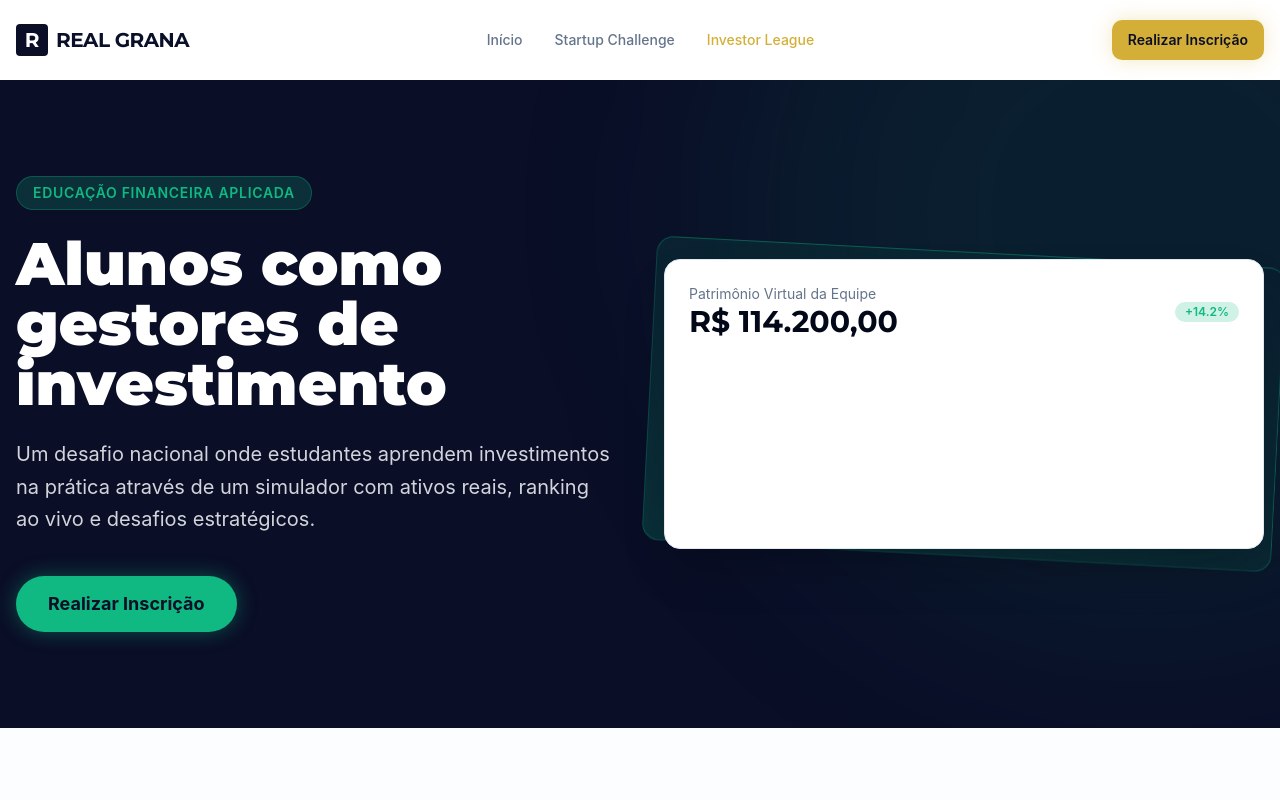
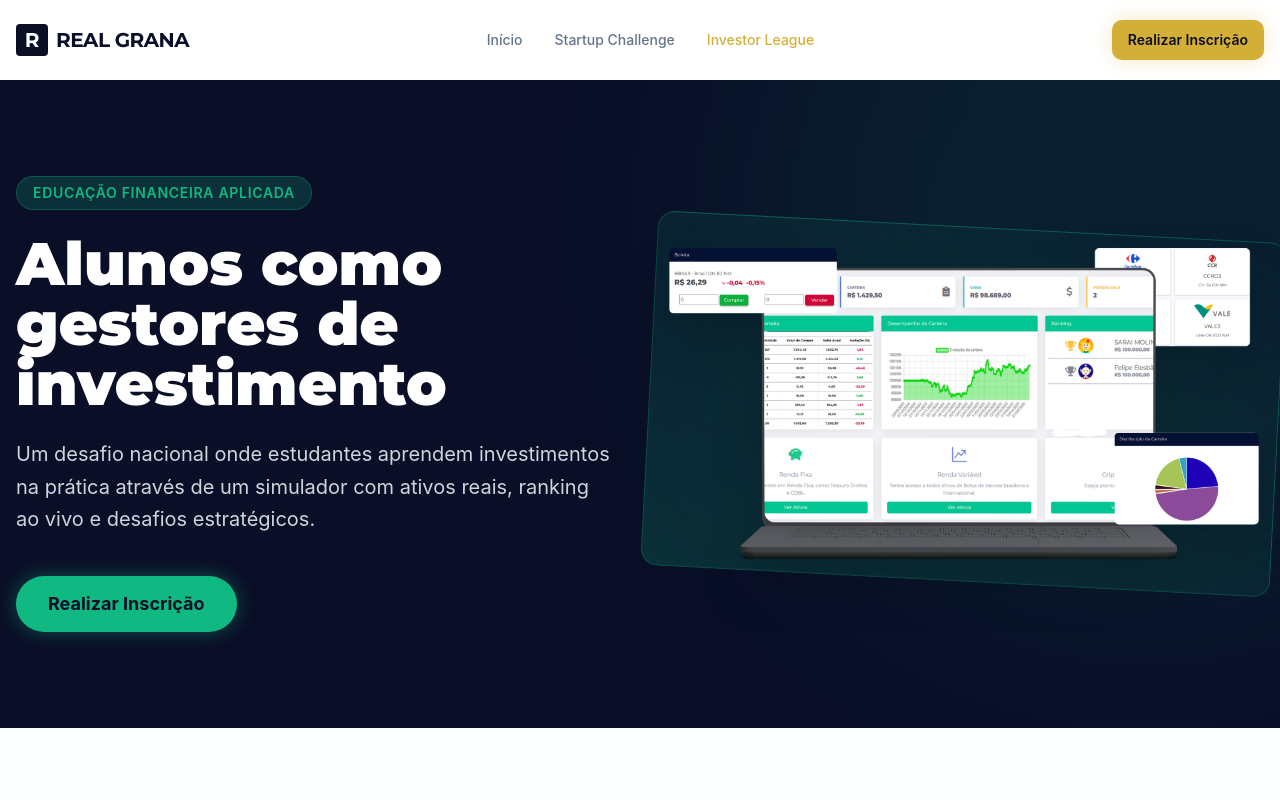
Before and after one commit to pdambr97/desafios-real-grana, a React (Vite) app: page /investor-league in a window 1280 px wide. Shown: the top 800 px of the page. Built offline with nearby package versions, Linux system fonts and the light colour scheme.

Commit message:
Update Investor League page preview image

```diff
--- a/src/pages/InvestorLeague.tsx
+++ b/src/pages/InvestorLeague.tsx
@@ -8,6 +8,7 @@ import {
   AccordionTrigger,
 } from '@/components/ui/accordion'
 import useRegistrationStore from '@/stores/useRegistrationStore'
+import platformPreviewImage from '../assets/design-sem-nome-13-b112b.png'
 import {
   LineChart,
   BarChart3,
@@ -158,24 +159,12 @@ export default function InvestorLeague() {
           <div className="relative hidden md:block">
             {/* Abstract representation of charts */}
             <div className="absolute inset-0 bg-gradient-to-tr from-investor/20 to-transparent rounded-2xl border border-investor/30 backdrop-blur-sm p-6 transform rotate-3 scale-105"></div>
-            <div className="bg-card rounded-2xl border border-border p-6 shadow-2xl relative">
-              <div className="flex items-center justify-between mb-6">
-                <div>
-                  <p className="text-sm text-muted-foreground">Patrimônio Virtual da Equipe</p>
-                  <p className="text-3xl font-bold font-display">R$ 114.200,00</p>
-                </div>
-                <Badge className="bg-investor/20 text-investor border-none">+14.2%</Badge>
-              </div>
-              <div className="h-40 flex items-end gap-2">
-                {[40, 45, 30, 60, 55, 75, 65, 85, 90, 80, 100].map((h, i) => (
-                  <div key={i} className="w-full bg-investor/20 rounded-t-sm relative group">
-                    <div
-                      className="absolute bottom-0 w-full bg-investor rounded-t-sm transition-all duration-500"
-                      style={{ height: `${h}%` }}
-                    ></div>
-                  </div>
-                ))}
-              </div>
+            <div className="relative z-10 drop-shadow-2xl">
+              <img
+                src={platformPreviewImage}
+                alt="Plataforma Investor League"
+                className="w-full h-auto object-contain transform hover:scale-105 transition-transform duration-500"
+              />
             </div>
           </div>
         </div>
```
Also changed, not shown: .skip.config.json, src/assets/design-sem-nome-13-b112b.png (added).
